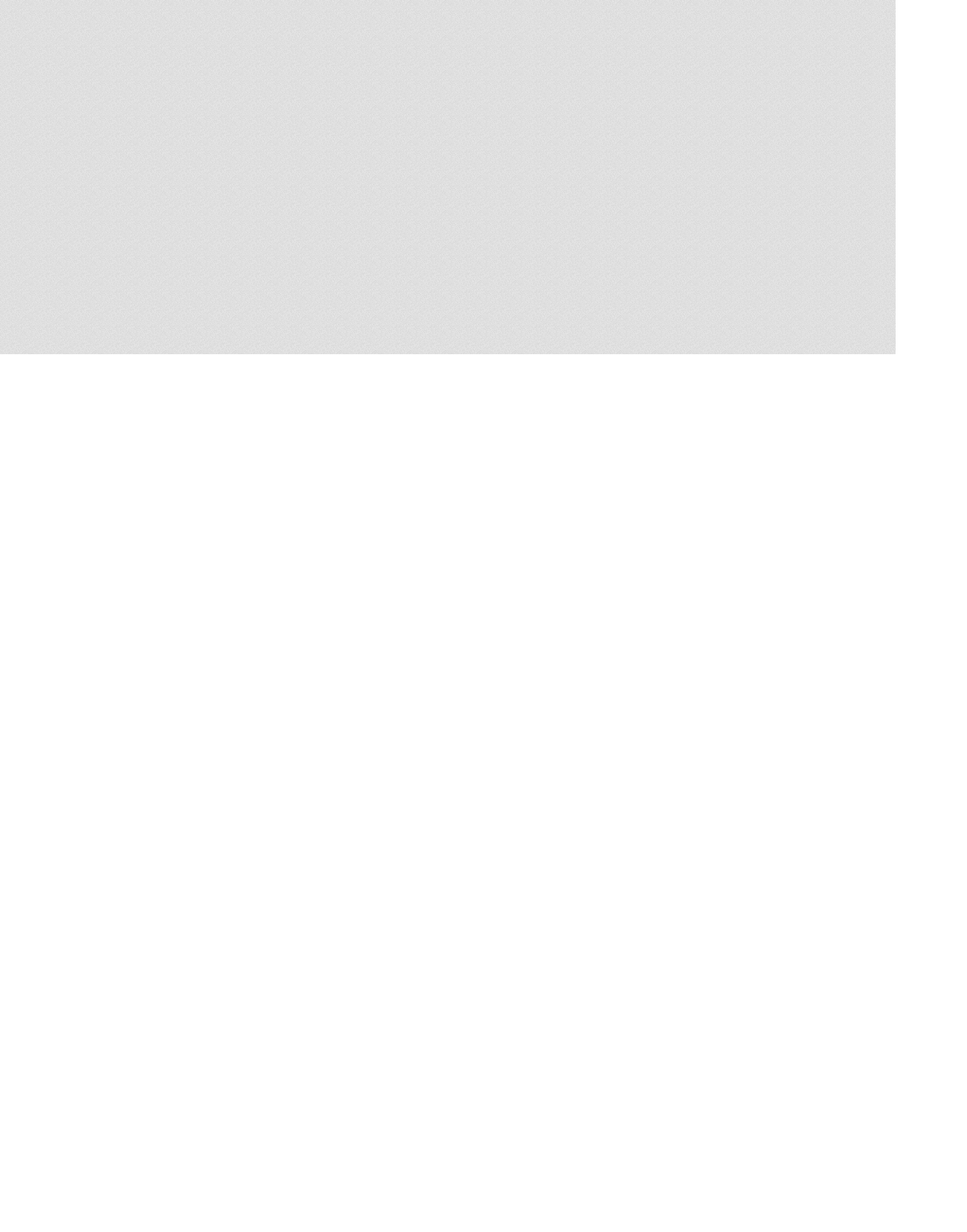
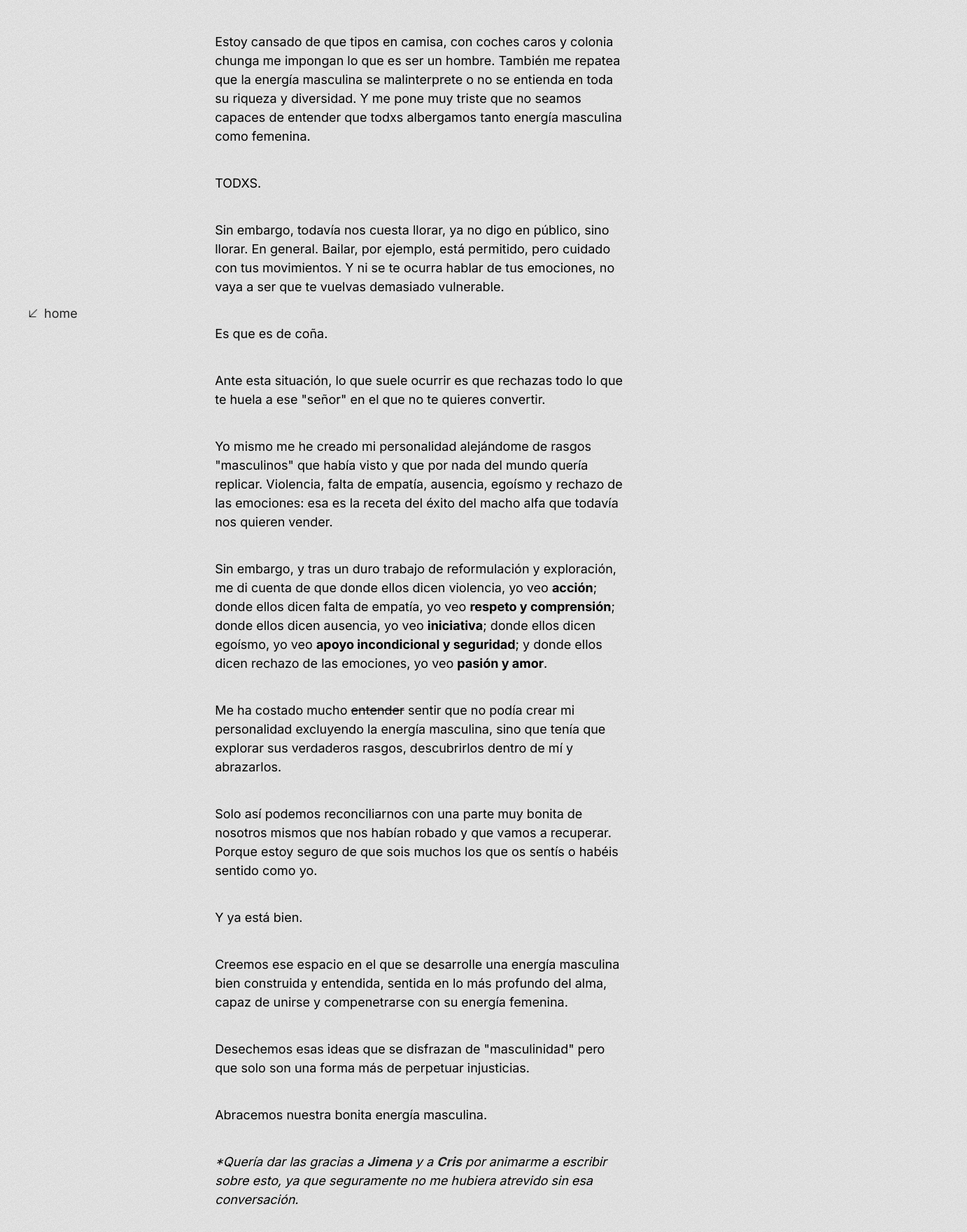
Before and after one commit to vicentegarcya/vicentegarcya-web, a React (Create React App) app: page /bitacora/5 in a window 1280 px wide. Before the commit this address had no page. Shown: the part 294-2054 px from the top of the page at 70% size, 1382 px wide, since content can reach past the window. Before the commit the page ends 800 px from the top, so only its background shows below. Built offline with nearby package versions, Linux system fonts and the light colour scheme.

Commit message:
add post 5

```diff
--- a/src/App.js
+++ b/src/App.js
@@ -6,6 +6,7 @@ import Post1 from './posts/Post1';
 import Post2 from './posts/Post2';
 import Post3 from './posts/Post3';
 import Post4 from './posts/Post4';
+import Post5 from './posts/Post5';
 
 function App() {
   return (
@@ -17,6 +18,7 @@ function App() {
           <Route path="/bitacora/2" element={<Post2 />} />
           <Route path="/bitacora/3" element={<Post3 />} />
           <Route path="/bitacora/4" element={<Post4 />} />
+          <Route path="/bitacora/5" element={<Post5 />} />
         </Routes>
     </div>
   );
--- a/src/Bitacora.js
+++ b/src/Bitacora.js
@@ -24,6 +24,10 @@ function Bitacora() {
           <p>[04] Romanticismo</p>
           <img alt="arrow" src={arrowLink}></img>
         </Link>
+        <Link className="post" to={"/bitacora/5"}>
+          <p>[05] Masculinidad</p>
+          <img alt="arrow" src={arrowLink}></img>
+        </Link>
       </section>
       <BackHome />
     </div>
--- /dev/null
+++ b/src/posts/Post5.js
@@ -0,0 +1,107 @@
+import "../posts/postPage.css";
+import BackHome from "../components/BackHome/BackHome";
+import ProgressBar from "../components/ProgressBar/ProgressBar";
+
+import { useState, useEffect } from "react";
+
+function Post5() {
+  const [scrollTop, setScrollTop] = useState(0);
+
+  const onScroll = () => {
+    // This will calculate how many pixels the page is vertically
+    const winScroll = document.documentElement.scrollTop;
+    // This is responsible for subtracticing the total height of the page - where the users page is scrolled to
+    const height =
+      document.documentElement.scrollHeight -
+      document.documentElement.clientHeight;
+
+    // This will calculate the final total of the percentage of how much the user has scrolled.
+    const scrolled = (winScroll / height) * 100;
+
+    setScrollTop(scrolled);
+  };
+
+  useEffect(() => {
+    // Fires when the document view has been scrolled
+    window.addEventListener("scroll", onScroll);
+
+    //
+    return () => window.removeEventListener("scroll", onScroll);
+  }, []);
+
+  return (
+    <div className="postPage">
+      <ProgressBar progress={scrollTop} />
+      <h1 className="title">
+        {window.innerWidth < 786 ? "Masculi-nidad" : "Masculinidad"}
+      </h1>
+      <section progress={scrollTop} className={"content"}>
+        <p>
+          Estoy cansado de que tipos en camisa, con coches caros y colonia
+          chunga me impongan lo que es ser un hombre. También me repatea que la
+          energía masculina se malinterprete o no se entienda en toda su riqueza
+          y diversidad. Y me pone muy triste que no seamos capaces de entender
+          que todxs albergamos tanto energía masculina como femenina.
+        </p>
+        <p>TODXS.</p>
+        <p>
+          Sin embargo, todavía nos cuesta llorar, ya no digo en público, sino
+          llorar. En general. Bailar, por ejemplo, está permitido, pero cuidado
+          con tus movimientos. Y ni se te ocurra hablar de tus emociones, no
+          vaya a ser que te vuelvas demasiado vulnerable.
+        </p>
+        <p>Es que es de coña.</p>
+        <p>
+          Ante esta situación, lo que suele ocurrir es que rechazas todo lo que
+          te huela a ese "señor" en el que no te quieres convertir.
+        </p>
+        <p>
+          Yo mismo me he creado mi personalidad alejándome de rasgos
+          "masculinos" que había visto y que por nada del mundo quería replicar.
+          Violencia, falta de empatía, ausencia, egoísmo y rechazo de las
+          emociones: esa es la receta del éxito del macho alfa que todavía nos
+          quieren vender.
+        </p>
+        <p>
+          Sin embargo, y tras un duro trabajo de reformulación y exploración, me
+          di cuenta de que donde ellos dicen violencia, yo veo{" "}
+          <span className="bold">acción</span>; donde ellos dicen falta de empatía, yo veo{" "}
+          <span className="bold">respeto y comprensión</span>; donde ellos dicen ausencia, yo veo{" "}
+          <span className="bold">iniciativa</span>; donde ellos dicen egoísmo, yo veo{" "}
+          <span className="bold">apoyo incondicional y seguridad</span>; y donde ellos dicen
+          rechazo de las emociones, yo veo <span className="bold">pasión y amor</span>.
+        </p>
+        <p>
+          Me ha costado mucho <span className="text-strikethrough">entender</span> sentir que no podía crear mi
+          personalidad excluyendo la energía masculina, sino que tenía que
+          explorar sus verdaderos rasgos, descubrirlos dentro de mí y
+          abrazarlos.
+        </p>
+        <p>
+          Solo así podemos reconciliarnos con una parte muy bonita de nosotros
+          mismos que nos habían robado y que vamos a recuperar. Porque estoy
+          seguro de que sois muchos los que os sentís o habéis sentido como yo.
+        </p>
+        <p>Y ya está bien.</p>
+        <p>
+          Creemos ese espacio en el que se desarrolle una energía masculina bien
+          construida y entendida, sentida en lo más profundo del alma, capaz de
+          unirse y compenetrarse con su energía femenina.
+        </p>
+        <p>
+          Desechemos esas ideas que se disfrazan de "masculinidad" pero que solo
+          son una forma más de perpetuar injusticias.
+        </p>
+        <p>Abracemos nuestra bonita energía masculina.</p>
+        <p className="cursive">
+          *Quería dar las gracias a <a className="bold" href="https://www.instagram.com/jimenagonzalez.in/" target="__blank">Jimena</a> y a <a className="bold" href="https://www.instagram.com/vibilavida/" target="__blank">Cris</a> por animarme a escribir
+          sobre esto, ya que seguramente no me hubiera atrevido sin esa
+          conversación.
+        </p>
+      </section>
+      <BackHome />
+    </div>
+  );
+}
+
+export default Post5;
--- a/src/posts/postPage.css
+++ b/src/posts/postPage.css
@@ -27,6 +27,14 @@
 
 .postPage .text-strikethrough {
   text-decoration: line-through;
+}
+
+.postPage .bold {
+  font-weight: bold;
+}
+
+.postPage .cursive {
+  font-style: italic;
 }
 
 @media only screen and (max-width: 768px) {
```
